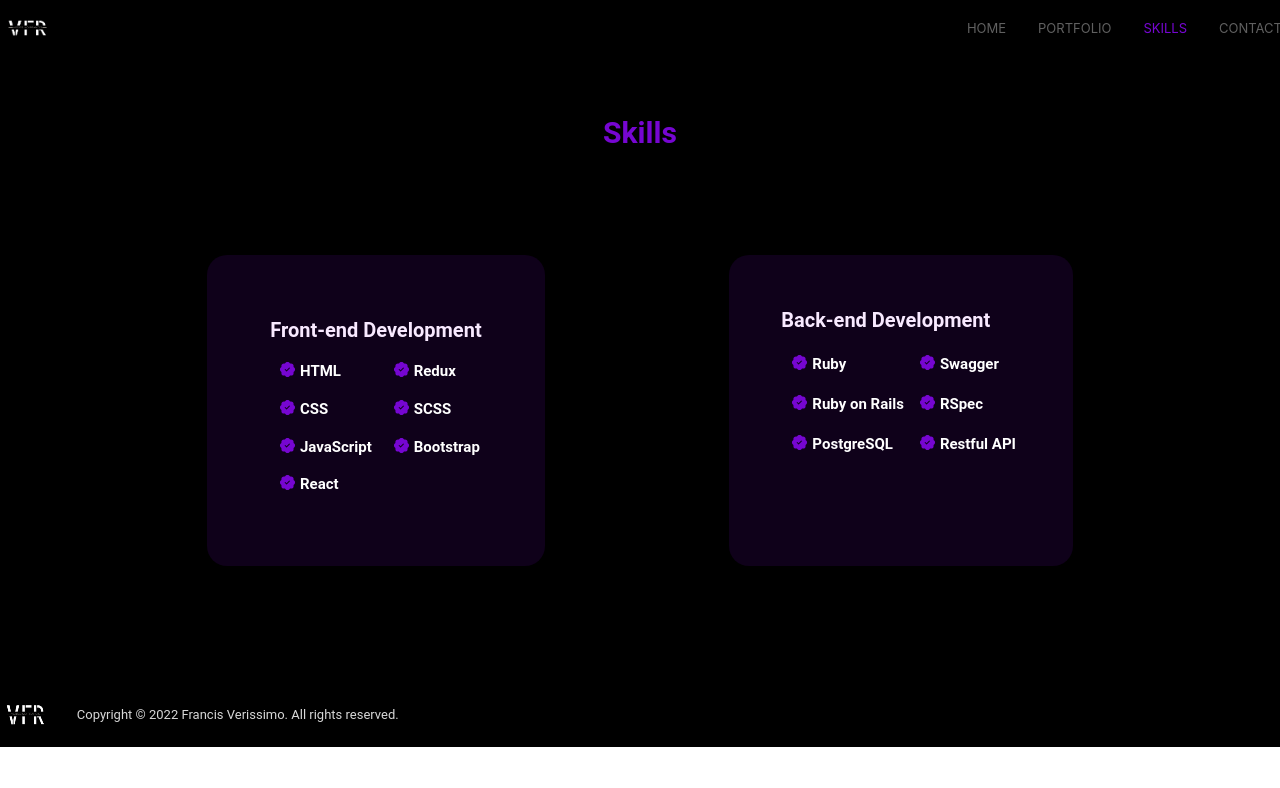
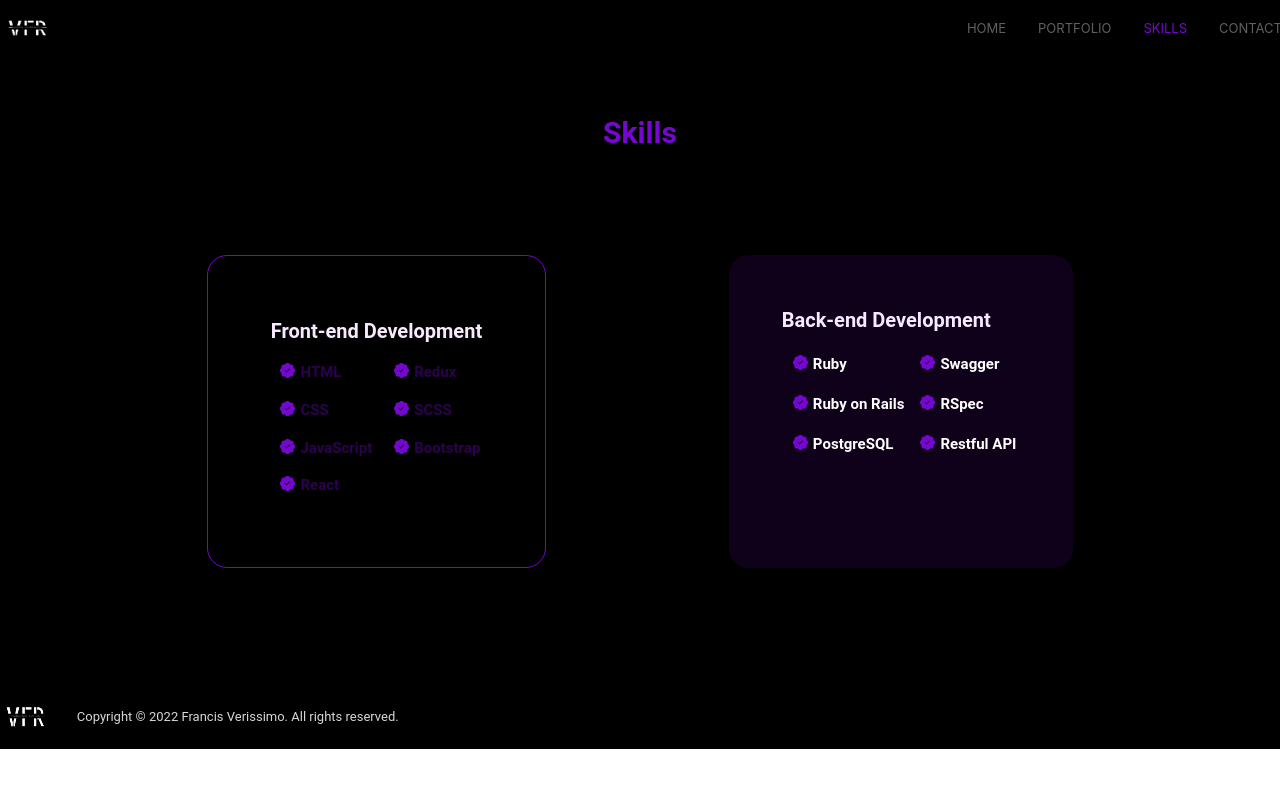
Before and after one commit to VTY1999/React-Portfolio, a React (Create React App) app: page /Skills in a window 1280 px wide. In both pictures the pointer is over the element 375 px from the left and 410 px from the top of the page. Shown: the top 788 px of the page. Built offline with nearby package versions, Linux system fonts and the light colour scheme.

Commit message:
Update markup

```diff
--- a/src/components/Skills/Skills.scss
+++ b/src/components/Skills/Skills.scss
@@ -24,10 +24,24 @@
   border-radius: 20px;
 }
 
+.skills__frontend:hover {
+  background-color: transparent;
+  color: #7606d15e;
+  border: 1px solid #7606d1;
+  transition: 2.0s ease 0s;
+}
+
 .skills__backend {
   background-color: #27044267;
   padding: 5%;
   border-radius: 20px;
+}
+
+.skills__backend:hover {
+  background-color: transparent;
+  color: #7606d15e;
+  border: 1px solid #7606d1;
+  transition: 2.0s ease 0s;
 }
 
 .skills__head {
```
